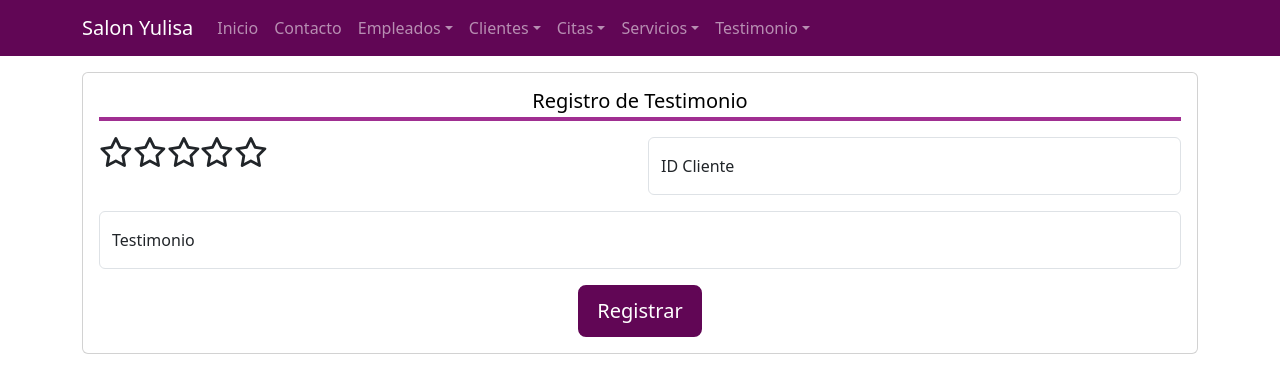
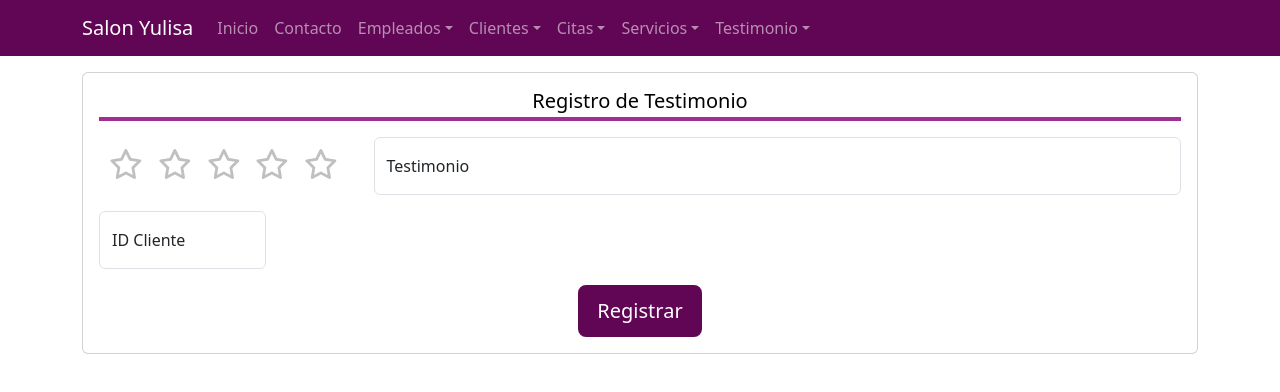
Before and after one commit to Oneyker21/Web_Salon_Yulisa, a React (Create React App) app in the folder daniela-frontend/: page /testimonio in a window 1280 px wide. Shown: the top 392 px of the page. Built offline with nearby package versions, Linux system fonts and the light colour scheme.

Commit message:
estilo de estrellas y estructura del codigo arreglado.

```diff
--- a/daniela-frontend/src/pages/Testimonio.js
+++ b/daniela-frontend/src/pages/Testimonio.js
@@ -55,6 +55,40 @@ function Testimonio() {
     }
   };
 
+  function StarRating({ rating, onRatingChange }) {
+    const maxRating = 5;
+    const starSize = 30;
+    const stars = [];
+
+    for (let i = 1; i <= maxRating; i++) {
+      const isSolid = i <= rating;
+
+      const starStyle = {
+        fontSize: `${starSize}px`,
+        color: isSolid ? '#FFD700' : '#C0C0C0',
+        cursor: 'pointer',
+        marginRight: '5px',
+        paddingTop: '12px',
+        paddingLeft: '10px',
+      };
+
+      stars.push(
+        <FontAwesomeIcon
+          key={i}
+          icon={isSolid ? solidStar : regularStar}
+          onClick={() => onRatingChange(i)}
+          style={starStyle}
+        />
+      );
+    }
+
+    return (
+      <div className="star-rating-container">
+        <div className="star-rating">{stars}</div>
+      </div>
+    );
+  }
+
   return (
     <div>
       <Header />
@@ -65,31 +99,30 @@ function Testimonio() {
             <Card.Title className='title'>Registro de Testimonio</Card.Title>
             <Form className="mt-3" onSubmit={handleSubmit}>
               <Row className="g-3">
-
-                <Col sm="6" md="6" lg="6">
+                <Col sm="6" md="6" lg="3">
                   <FloatingLabel controlId="puntuacion" label="">
                     <StarRating rating={puntuacion} onRatingChange={setPuntuacion} />
                   </FloatingLabel>
                 </Col>
 
-                <Col sm="6" md="6" lg="6">
+                <Col sm="12" md="12" lg="9">
+                  <FloatingLabel controlId="testimonio" label="Testimonio">
+                    <Form.Control
+                      as="textarea"
+                      placeholder="Ingrese el testimonio"
+                      value={testimonio}
+                      onChange={(e) => setTestimonio(e.target.value)}
+                    />
+                  </FloatingLabel>
+                </Col>
+
+                <Col sm="6" md="6" lg="2">
                   <FloatingLabel controlId="id_cliente" label="ID Cliente">
                     <Form.Control
                       type="text"
                       placeholder="ID del cliente"
                       value={id_cliente}
                       onChange={(e) => setIdCliente(e.target.value)}
-                    />
-                  </FloatingLabel>
-                </Col>
-
-                <Col sm="12" md="12" lg="12">
-                  <FloatingLabel controlId="testimonio" label="Testimonio">
-                    <Form.Control
-                      as="textarea"
-                      placeholder="Ingrese el testimonio"
-                      value={testimonio}
-                      onChange={(e) => setTestimonio(e.target.value)}
                     />
                   </FloatingLabel>
                 </Col>
@@ -107,35 +140,4 @@ function Testimonio() {
   );
 }
 
-function StarRating({ rating, onRatingChange }) {
-  const maxRating = 5;
-  const starSize = 30;
-  const stars = [];
-
-  for (let i = 1; i <= maxRating; i++) {
-    const isSolid = i <= rating;
-
-    const starStyle = {
-      fontSize: `${starSize}px`,
-      cursor: 'pointer',
-      position: 'center',
-    };
-
-    stars.push(
-      <FontAwesomeIcon
-        key={i}
-        icon={isSolid ? solidStar : regularStar}
-        onClick={() => onRatingChange(i)}
-        style={starStyle}
-      />
-    );
-  }
-
-  return (
-    <div className="star-rating-container">
-      <div className="star-rating">{stars}</div>
-    </div>
-  );
-}
-
 export default Testimonio;
```
